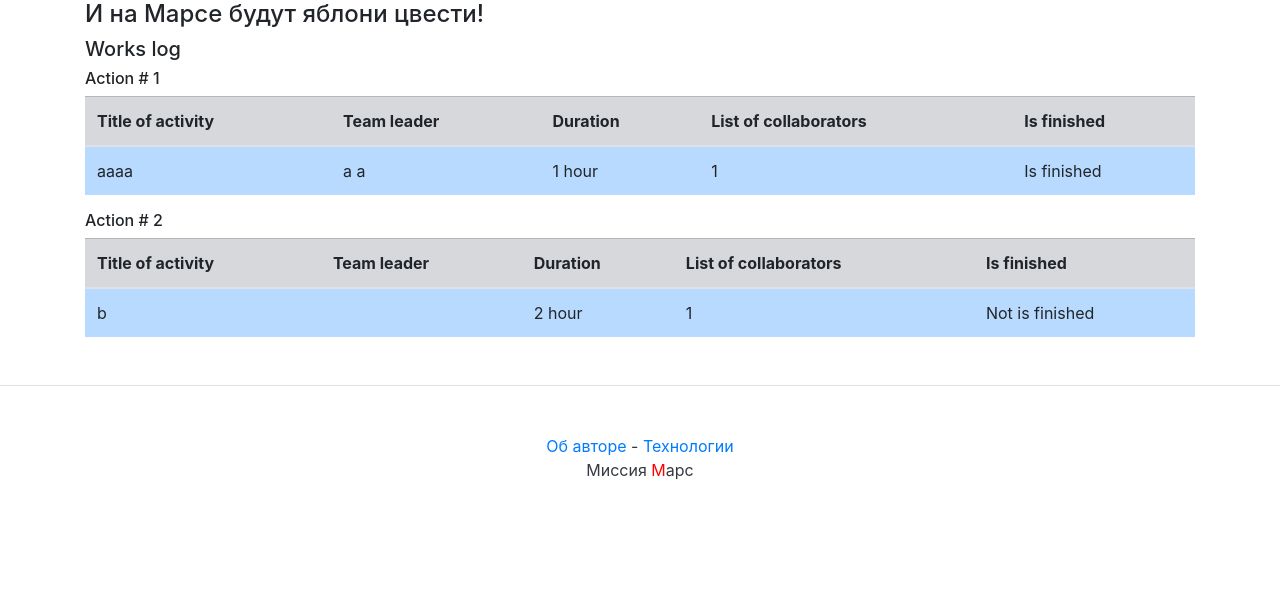
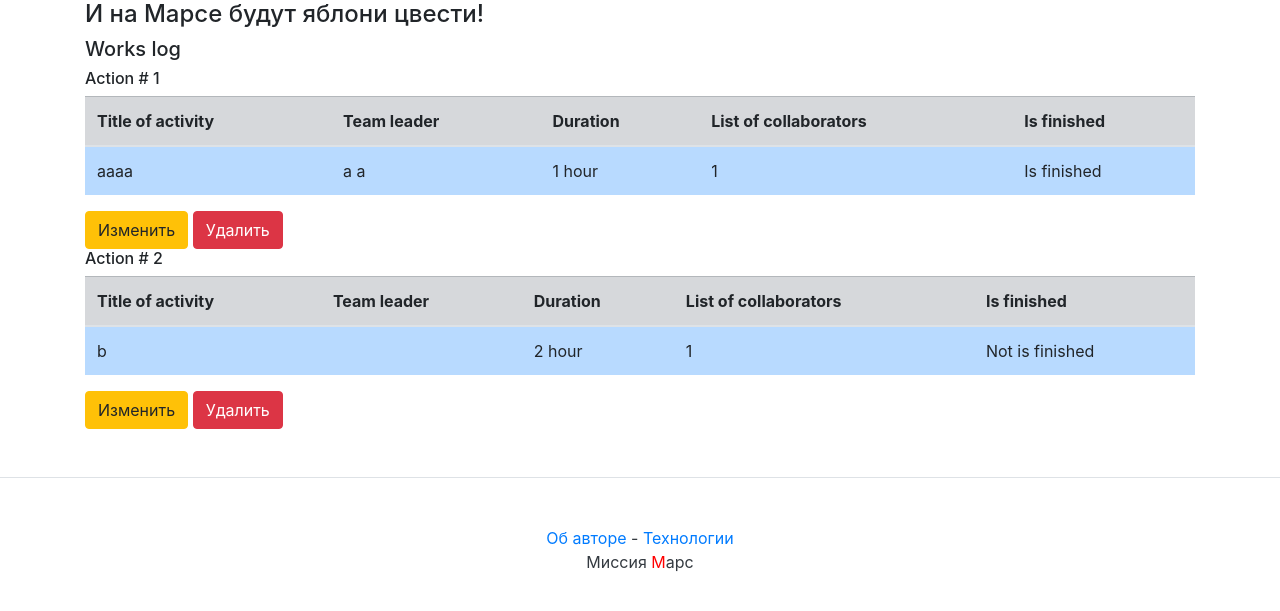
Before and after one commit to Shubarin/sqlalchemy_lesson, a Flask app: page / in a window 1280 px wide. Shown: the part 72-683 px from the top of the page. Run offline with Flask 2, Linux system fonts and the light colour scheme; a user stored in the database is signed in; data comes from the database, SQL or seed files in the repository; both versions use the stored data as it was after the commit.

Commit message:
Удаление работы (обработчик)

```diff
--- a/main.py
+++ b/main.py
@@ -123,6 +123,21 @@ def edit_job(id):
                            )
 
 
+@app.route('/jobs_delete/<int:id>', methods=['GET', 'POST'])
+@login_required
+def jobs_delete(id):
+    db_sess = db_session.create_session()
+    jobs = db_sess.query(Jobs).filter(Jobs.id == id,
+                                      (Jobs.user == current_user) | (current_user.id == 1)
+                                      ).first()
+    if jobs:
+        db_sess.delete(jobs)
+        db_sess.commit()
+    else:
+        abort(404)
+    return redirect('/')
+
+
 @app.route('/logout')
 @login_required
 def logout():
--- a/templates/jobs.html
+++ b/templates/jobs.html
@@ -21,5 +21,15 @@
         <td>{% if job.is_finished %} Is finished {% else %} Not is finished {% endif %}</td>
     </tr>
 </table>
+{% if current_user.is_authenticated and (current_user == job.user or current_user.id == 1) %}
+<div>
+    <a href="/jobs/{{ job.id }}" class="btn btn-warning">
+        Изменить
+    </a>
+    <a href="/jobs_delete/{{ job.id }}" class="btn btn-danger">
+        Удалить
+    </a>
+</div>
+{% endif %}
 {% endfor %}
 {% endblock %}
```
Also changed, not shown: db/mars.db.
